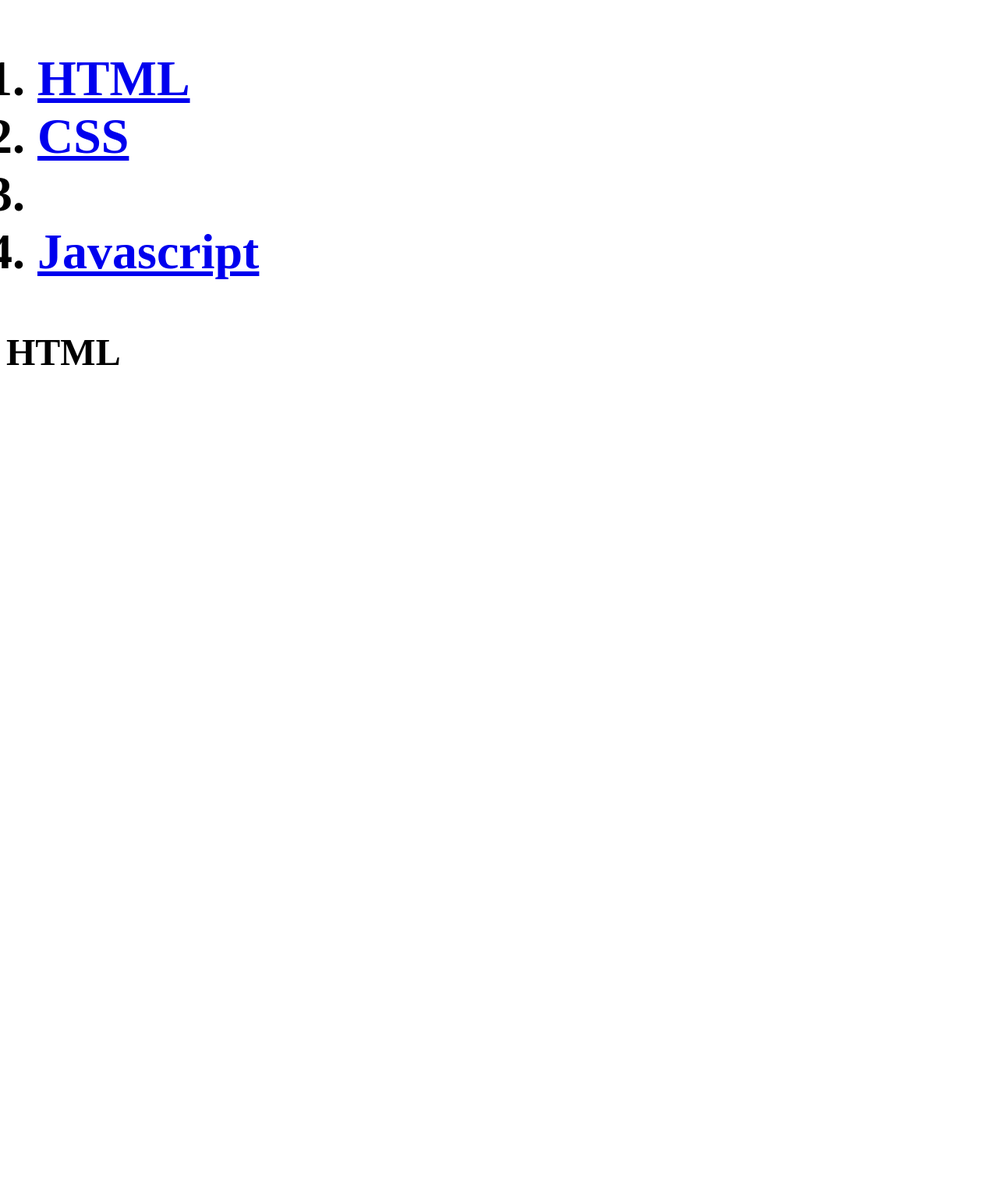
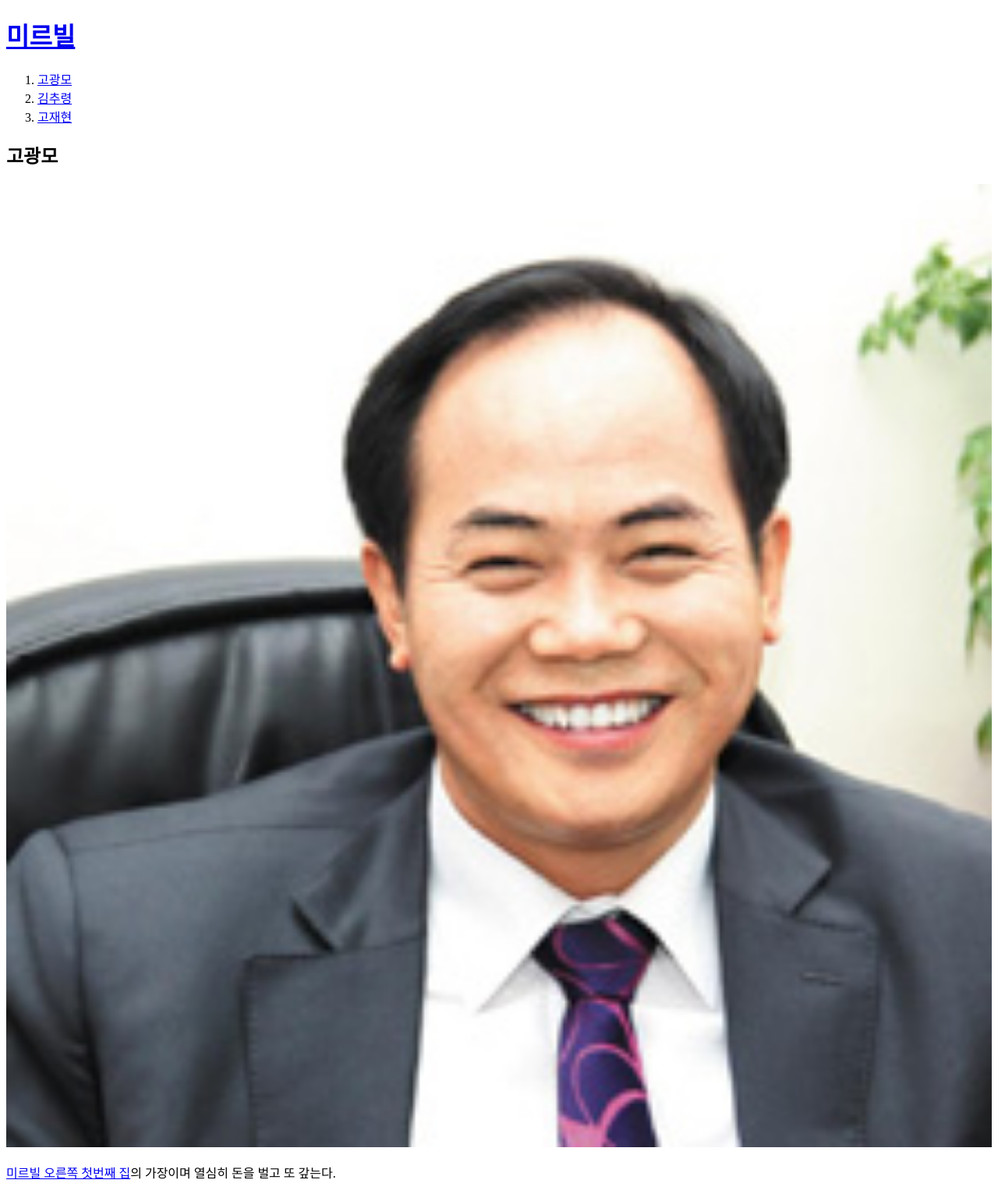
Before and after one commit to pre25jayko/web1, a plain HTML site: page 1.html in a window 1280 px wide. Shown: the whole page at 78% size. Before the commit the page ends 800 px from the top, so only its background shows below. Drawn offline with Linux system fonts and the light colour scheme.

Commit message:
third version

```diff
--- a/1.html
+++ b/1.html
@@ -1,14 +1,19 @@
 <!doctype html>
 <html>
 <head>
-  <title>WEB1 - html</title>
+  <title>미르빌 - 고광모</title>
   <meta charset="utf-8">
 </head>
 <body>
-  <h1><a href="index.html"WEB</a><h1>
+  <h1><a href="index.html">미르빌</a></h1>
     <ol>
-      <li><a href="1.html">HTML</a></li>
-      <li><a href="2.html">CSS</a><li>
-      <li><a href="3.html">Javascript</a></li>
+      <li><a href="1.html">고광모</a></li>
+      <li><a href="2.html">김추령</a></li>
+      <li><a href="3.html">고재현</a></li>
     </ol>
-    <h2>HTML</h2>
+    <h2>고광모</h2>
+    <img src="고광모.jpg" width="100%">
+    <p><a href="https://search.naver.com/search.naver?sm=tab_hty.top&where=nexearch&query=경기도+양주시+장흥면+석현리+206-9&oquery=미르빌+206-9&tqi=T0cF8wpySoCssbTk5dRssssssMd-472119"target="_blank" title="집주소">
+    미르빌 오른쪽 첫번째 집</a>의 가장이며 열심히 돈을 벌고 또 갚는다.</p>
+  </body>
+</html>
```
Also changed, not shown: 2.html (added, +19 -0 lines), 3.html (added, +19 -0 lines), index.html (added, +18 -0 lines), 고광모.jpg (added), 고재현.jpg (added), 김추령.jpg (added), 1 other file.
